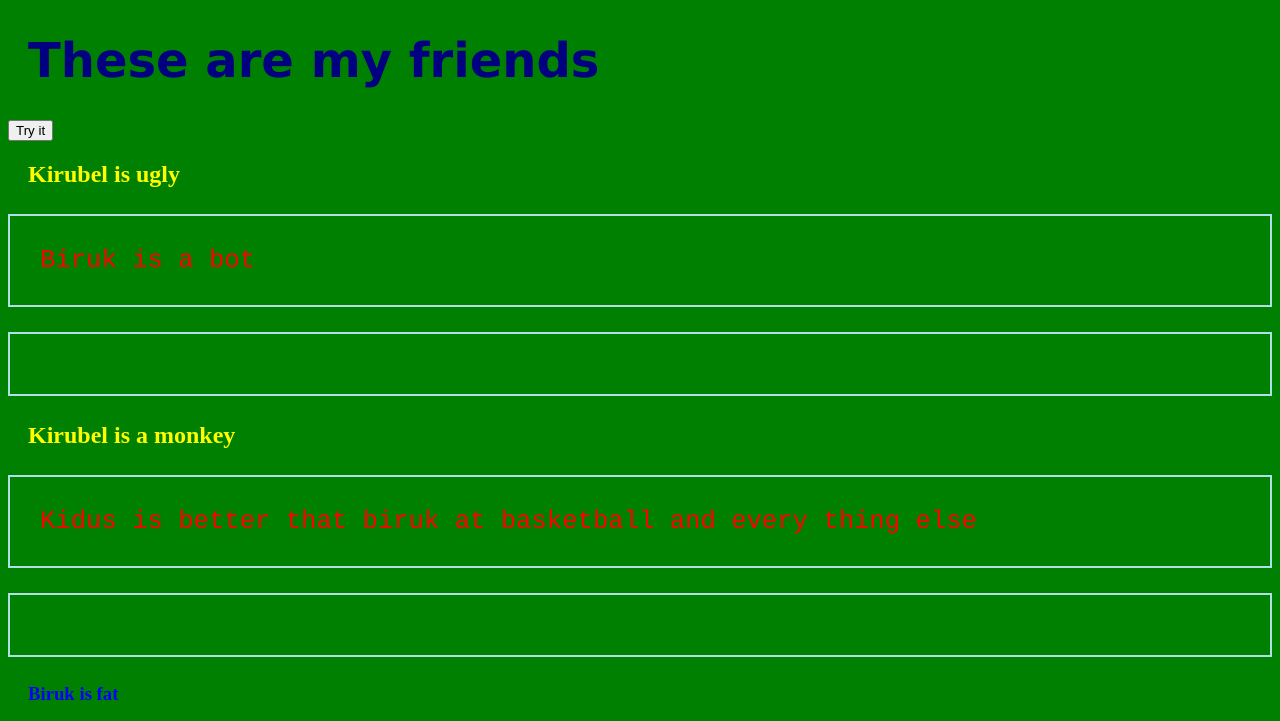
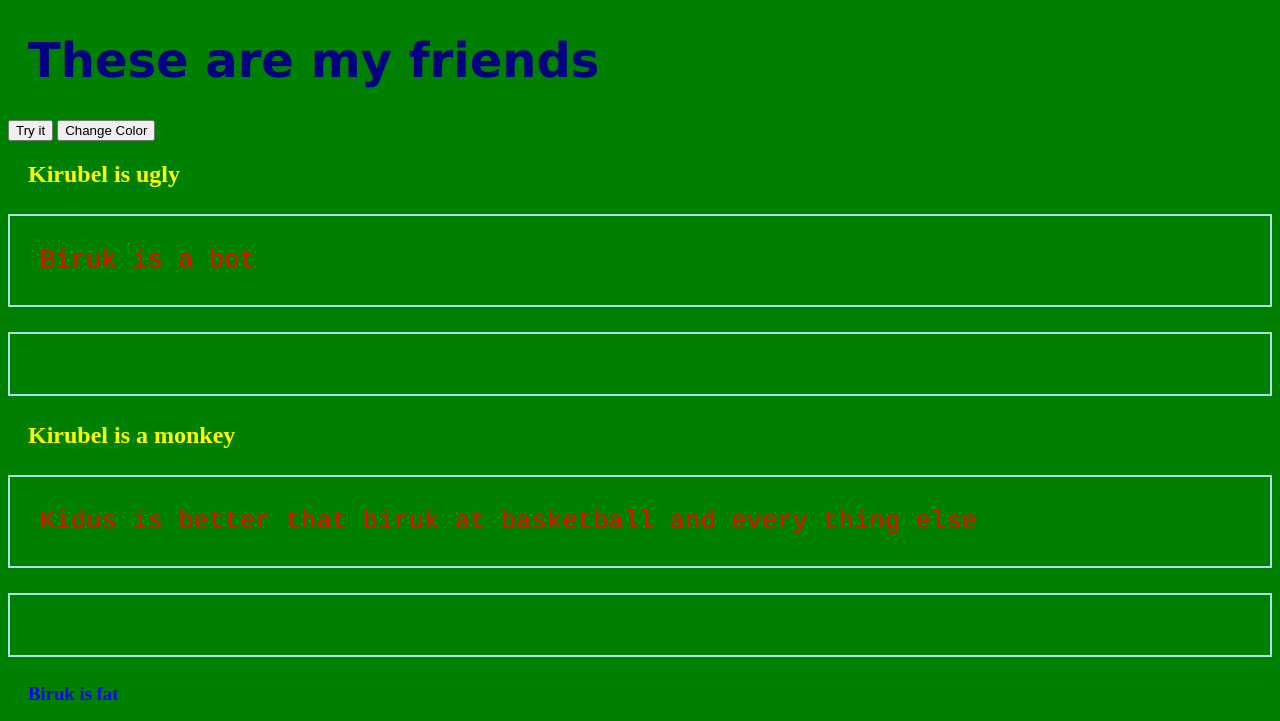
Before and after one commit to kidofthedodos/first-kidssssss, a plain HTML site: page index.html in a window 1280 px wide. Shown: the top 721 px of the page. Drawn offline with Linux system fonts and the light colour scheme.

Commit message:
Update index.html

```diff
--- a/index.html
+++ b/index.html
@@ -12,6 +12,7 @@
     <main>
         <h1>These are my friends</h1></h1>
 	<button type="button" onclick="myFunction()">Try it</button>
+	      <button id="changeColorBtn">Change Color</button>
 	<h2> Kirubel is ugly</h2>
 	<p id="demo">Biruk is a bot<p></p>
 	<h2>Kirubel is a monkey</h2>
```
